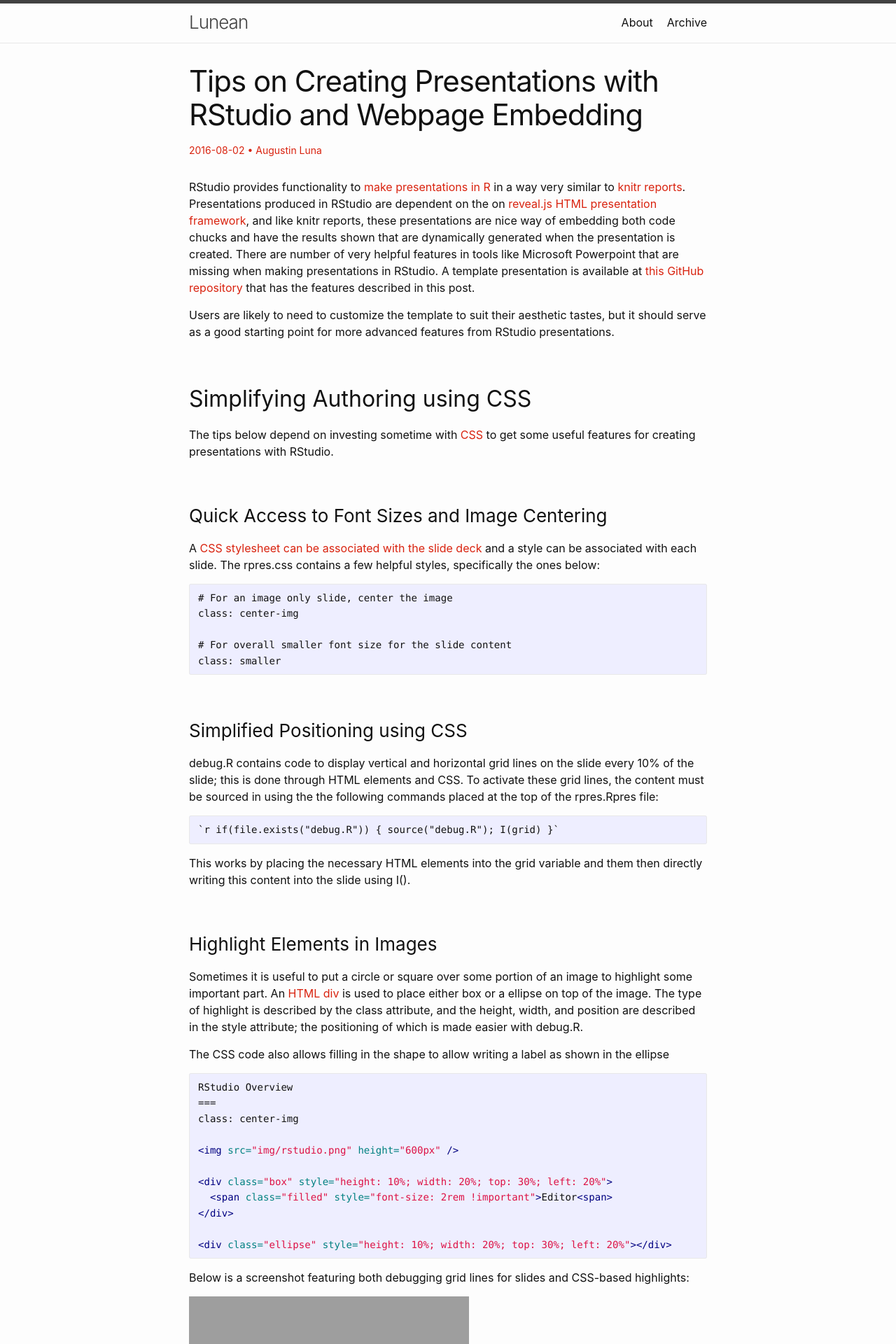
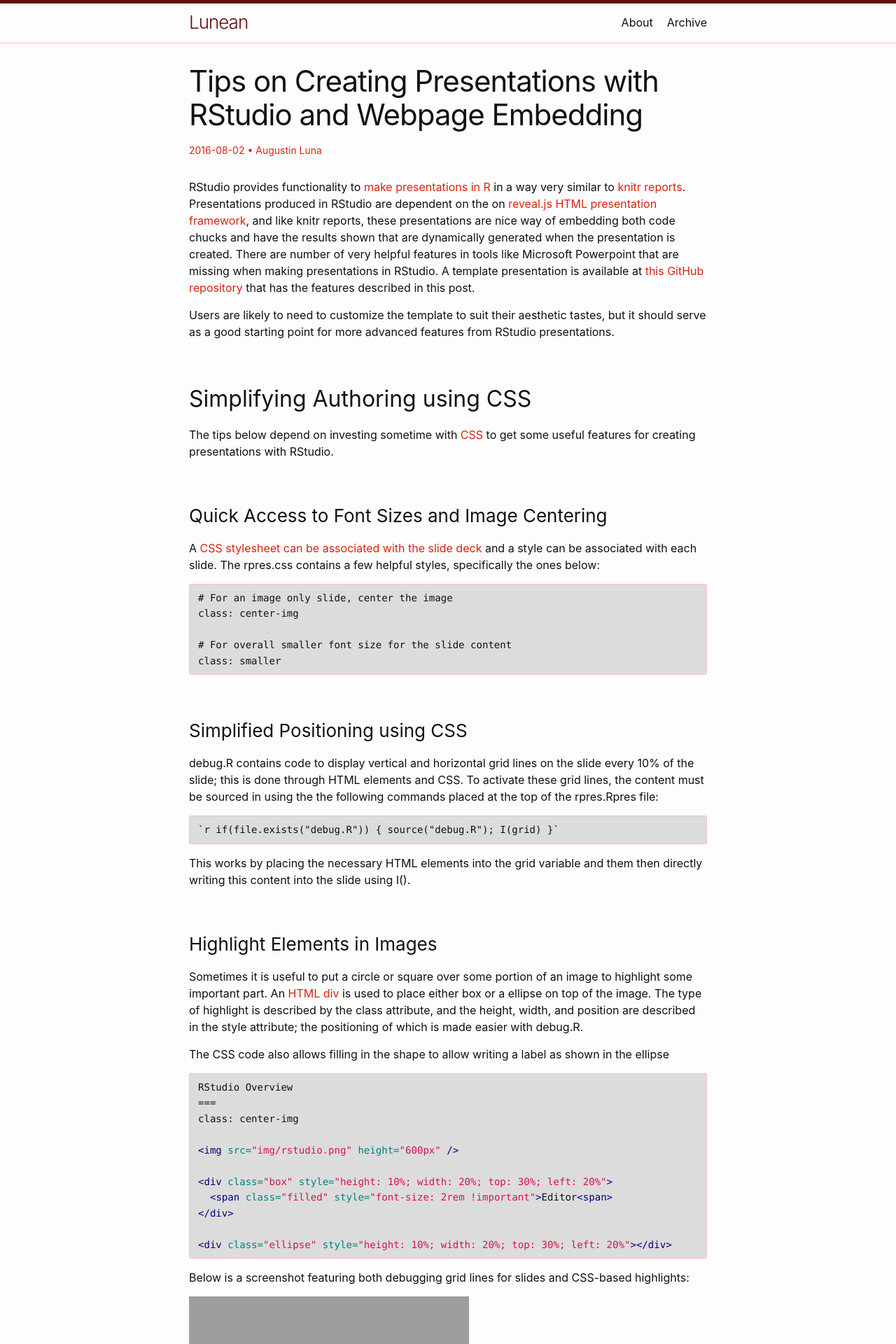
Before and after one commit to cannin/blog, a Jekyll site: the page built from _posts/2016-08-02-tips-on-creating-presentations-in-rstudio-and-webpage-embedding.md, in a window 1280 px wide. Shown: the top 1920 px of the page at 70% size. Built offline with Jekyll 4.4.1, drawn with Linux system fonts in a browser that asks for light colours; our own code applies the rules of GitHub Pages for plain Markdown files.

Commit message:
Added custom skin

```diff
--- a/_config.yml
+++ b/_config.yml
@@ -7,13 +7,15 @@ author:
 theme: minima
 
 # # Minima social links
-# twitter_username: canninl
+twitter_username: canninl
 # github_username: cannin
 # linkedin_username: augustin-luna
 # rss: rss
 
 # Minima: show excerpts in the frontpage
 show_excerpts: true
+
+skin: red
 
 minima:
   date_format: "%Y-%m-%d"
@@ -22,6 +24,8 @@ minima:
     twitter: jekyllrb
     github: jekyll
     stackoverflow: "11111"
+
+  skin: red
 
 google_analytics: UA-NNNNNNNN-N
 
--- a/_sass/minima/custom-variables.scss
+++ b/_sass/minima/custom-variables.scss
@@ -1,5 +1 @@
 // Placeholder to allow overriding predefined variables smoothly.
-
-$brand-color: #d9230f;
-$link-base-color: #d9230f;
-$border-color: #d9230f;
--- /dev/null
+++ b/_sass/minima/skins/red.scss
@@ -0,0 +1,91 @@
+@charset "utf-8";
+
+$brand-color:           #d9230f !default;
+$brand-color-light:     lighten($brand-color, 40%) !default;
+$brand-color-dark:      darken($brand-color, 25%) !default;
+
+$site-title-color:      $brand-color-dark !default;
+
+$text-color:            #111111 !default;
+$background-color:      #fdfdfd !default;
+$code-background-color: #dcdcdc !default;
+
+$link-base-color:       $brand-color !default;
+$link-visited-color:    darken($link-base-color, 15%) !default;
+$link-hover-color:      $text-color !default;
+
+$border-color-01:       $brand-color-light !default;
+$border-color-02:       lighten($brand-color, 35%) !default;
+$border-color-03:       $brand-color-dark !default;
+
+$table-text-color:      lighten($text-color, 18%) !default;
+$table-zebra-color:     lighten($brand-color, 46%) !default;
+$table-header-bg-color: lighten($brand-color, 43%) !default;
+$table-header-border:   lighten($brand-color, 37%) !default;
+$table-border-color:    $border-color-01 !default;
+
+
+// Syntax highlighting styles should be adjusted appropriately for every "skin"
+// ----------------------------------------------------------------------------
+
+.highlight {
+  .c     { color: #998; font-style: italic } // Comment
+  .err   { color: #a61717; background-color: #e3d2d2 } // Error
+  .k     { font-weight: bold } // Keyword
+  .o     { font-weight: bold } // Operator
+  .cm    { color: #998; font-style: italic } // Comment.Multiline
+  .cp    { color: #999; font-weight: bold } // Comment.Preproc
+  .c1    { color: #998; font-style: italic } // Comment.Single
+  .cs    { color: #999; font-weight: bold; font-style: italic } // Comment.Special
+  .gd    { color: #000; background-color: #fdd } // Generic.Deleted
+  .gd .x { color: #000; background-color: #faa } // Generic.Deleted.Specific
+  .ge    { font-style: italic } // Generic.Emph
+  .gr    { color: #a00 } // Generic.Error
+  .gh    { color: #999 } // Generic.Heading
+  .gi    { color: #000; background-color: #dfd } // Generic.Inserted
+  .gi .x { color: #000; background-color: #afa } // Generic.Inserted.Specific
+  .go    { color: #888 } // Generic.Output
+  .gp    { color: #555 } // Generic.Prompt
+  .gs    { font-weight: bold } // Generic.Strong
+  .gu    { color: #aaa } // Generic.Subheading
+  .gt    { color: #a00 } // Generic.Traceback
+  .kc    { font-weight: bold } // Keyword.Constant
+  .kd    { font-weight: bold } // Keyword.Declaration
+  .kp    { font-weight: bold } // Keyword.Pseudo
+  .kr    { font-weight: bold } // Keyword.Reserved
+  .kt    { color: #458; font-weight: bold } // Keyword.Type
+  .m     { color: #099 } // Literal.Number
+  .s     { color: #d14 } // Literal.String
+  .na    { color: #008080 } // Name.Attribute
+  .nb    { color: #0086B3 } // Name.Builtin
+  .nc    { color: #458; font-weight: bold } // Name.Class
+  .no    { color: #008080 } // Name.Constant
+  .ni    { color: #800080 } // Name.Entity
+  .ne    { color: #900; font-weight: bold } // Name.Exception
+  .nf    { color: #900; font-weight: bold } // Name.Function
+  .nn    { color: #555 } // Name.Namespace
+  .nt    { color: #000080 } // Name.Tag
+  .nv    { color: #008080 } // Name.Variable
+  .ow    { font-weight: bold } // Operator.Word
+  .w     { color: #bbb } // Text.Whitespace
+  .mf    { color: #099 } // Literal.Number.Float
+  .mh    { color: #099 } // Literal.Number.Hex
+  .mi    { color: #099 } // Literal.Number.Integer
+  .mo    { color: #099 } // Literal.Number.Oct
+  .sb    { color: #d14 } // Literal.String.Backtick
+  .sc    { color: #d14 } // Literal.String.Char
+  .sd    { color: #d14 } // Literal.String.Doc
+  .s2    { color: #d14 } // Literal.String.Double
+  .se    { color: #d14 } // Literal.String.Escape
+  .sh    { color: #d14 } // Literal.String.Heredoc
+  .si    { color: #d14 } // Literal.String.Interpol
+  .sx    { color: #d14 } // Literal.String.Other
+  .sr    { color: #009926 } // Literal.String.Regex
+  .s1    { color: #d14 } // Literal.String.Single
+  .ss    { color: #990073 } // Literal.String.Symbol
+  .bp    { color: #999 } // Name.Builtin.Pseudo
+  .vc    { color: #008080 } // Name.Variable.Class
+  .vg    { color: #008080 } // Name.Variable.Global
+  .vi    { color: #008080 } // Name.Variable.Instance
+  .il    { color: #099 } // Literal.Number.Integer.Long
+}
```
